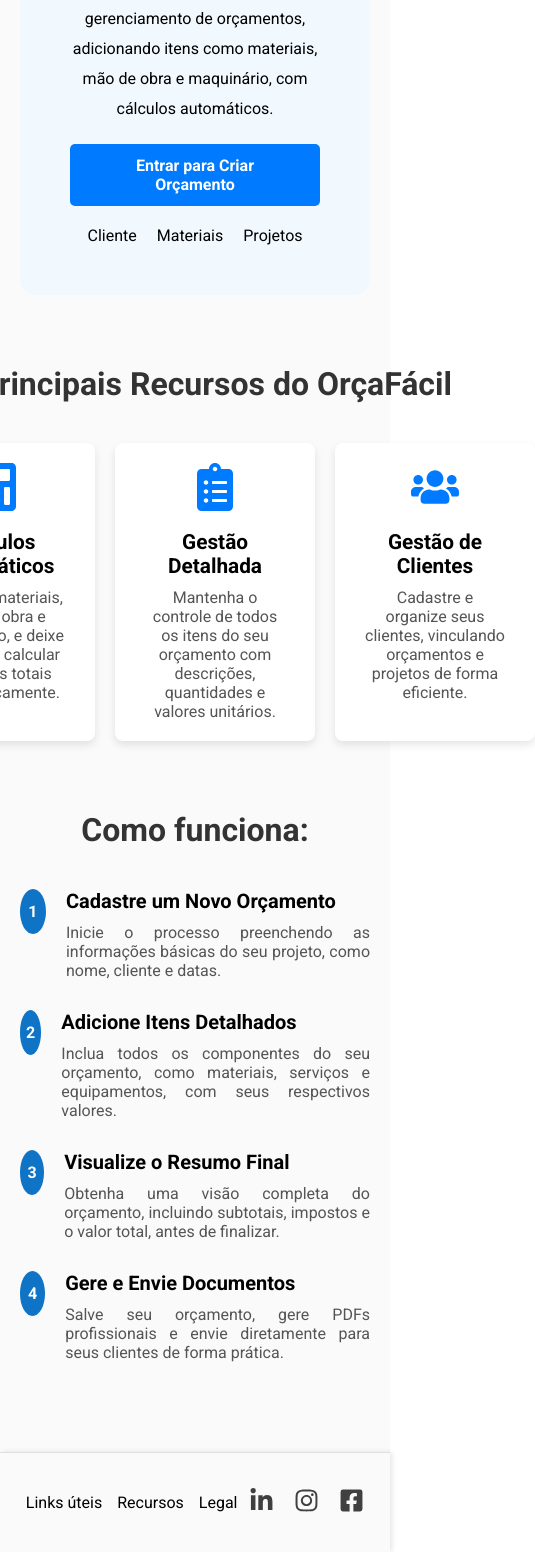
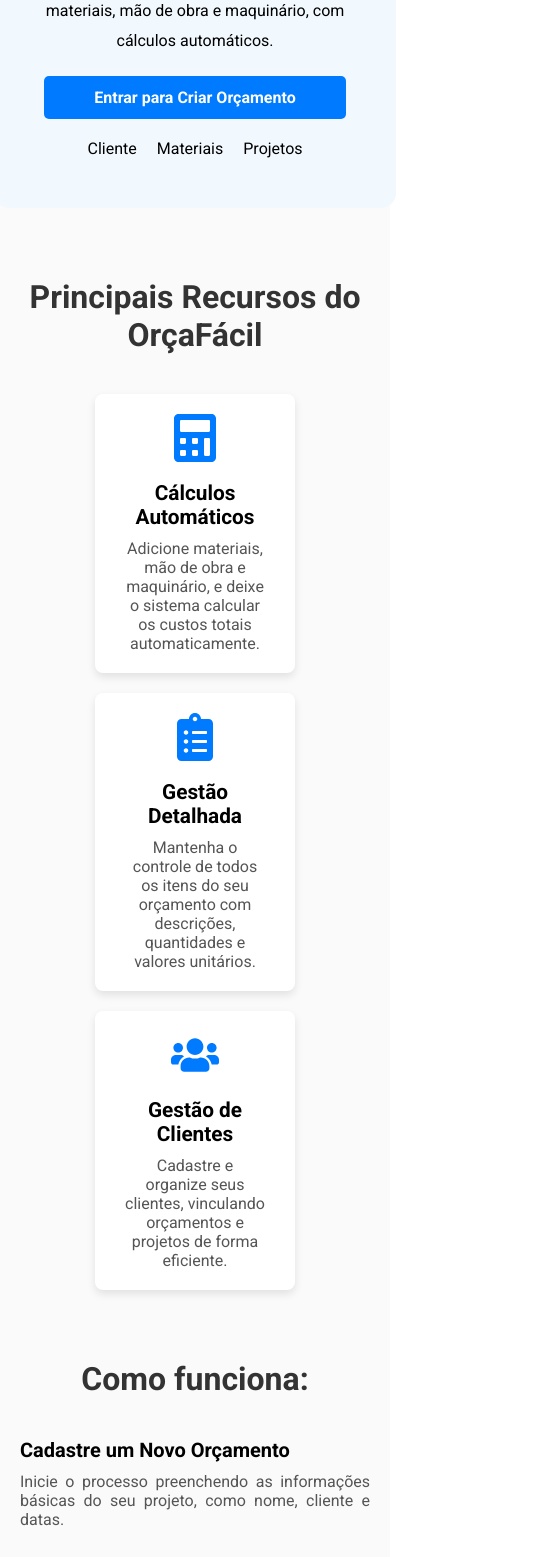
Before and after one commit to HigorAzvedo/tcc_sistema_orcamentario, a React (Vite) app in the folder frontendSistemaOrcamentario/: page / in a window 390 px wide. Shown: the part 440-1997 px from the top of the page, 535 px wide, since content can reach past the window. Built offline with nearby package versions, Linux system fonts and the light colour scheme; no server answers.

Commit message:
feat: adjusting responsive css

```diff
--- a/frontendSistemaOrcamentario/src/components/Dashboard/style.css
+++ b/frontendSistemaOrcamentario/src/components/Dashboard/style.css
@@ -119,7 +119,8 @@
     gap: 10px;
 }
 
-.btn-detalhes, .btn-excluir {
+.btn-detalhes,
+.btn-excluir {
     border: none;
     padding: 8px;
     border-radius: 4px;
@@ -162,7 +163,7 @@
     font-family: 'Segoe UI', Tahoma, Geneva, Verdana, sans-serif;
 }
 
-.etapas{
+.etapas {
     display: flex;
     flex-direction: column;
     gap: 30px;
@@ -211,3 +212,18 @@
     text-align: justify;
     font-weight: 400;
 }
+
+@media (max-width: 426px) {
+    .cards {
+        flex-direction: column;
+        align-items: center;
+    }
+
+    .numero{
+        display: none;
+    }
+
+    .btn-novo-orcamento{
+        text-wrap: nowrap;
+    }
+}
--- a/frontendSistemaOrcamentario/src/components/Footer/style.css
+++ b/frontendSistemaOrcamentario/src/components/Footer/style.css
@@ -50,3 +50,10 @@
     color: #DD2A7B;
 
 }
+
+@media (max-width: 426px) {
+    .footer {
+        flex-direction: column;
+        gap: 15px;
+    }
+}
--- a/frontendSistemaOrcamentario/src/components/Modal/style.css
+++ b/frontendSistemaOrcamentario/src/components/Modal/style.css
@@ -22,7 +22,7 @@
   background: linear-gradient(135deg, #ffffff 0%, #f8f9fa 100%);
   padding: 30px;
   border-radius: 20px;
-  width: 70vw;
+  width: auto;
   max-height: 90vh;
   overflow-y: auto;
   position: relative;
@@ -82,3 +82,15 @@
   font-size: 24px;
   font-weight: 600;
 }
+
+@media (max-width: 426px) {
+  .modal-content {
+    width: 85%;
+  }
+
+  .modal-content form {
+    width: 90%;
+    display: flex;
+    flex-direction: column;
+  }
+}
```
